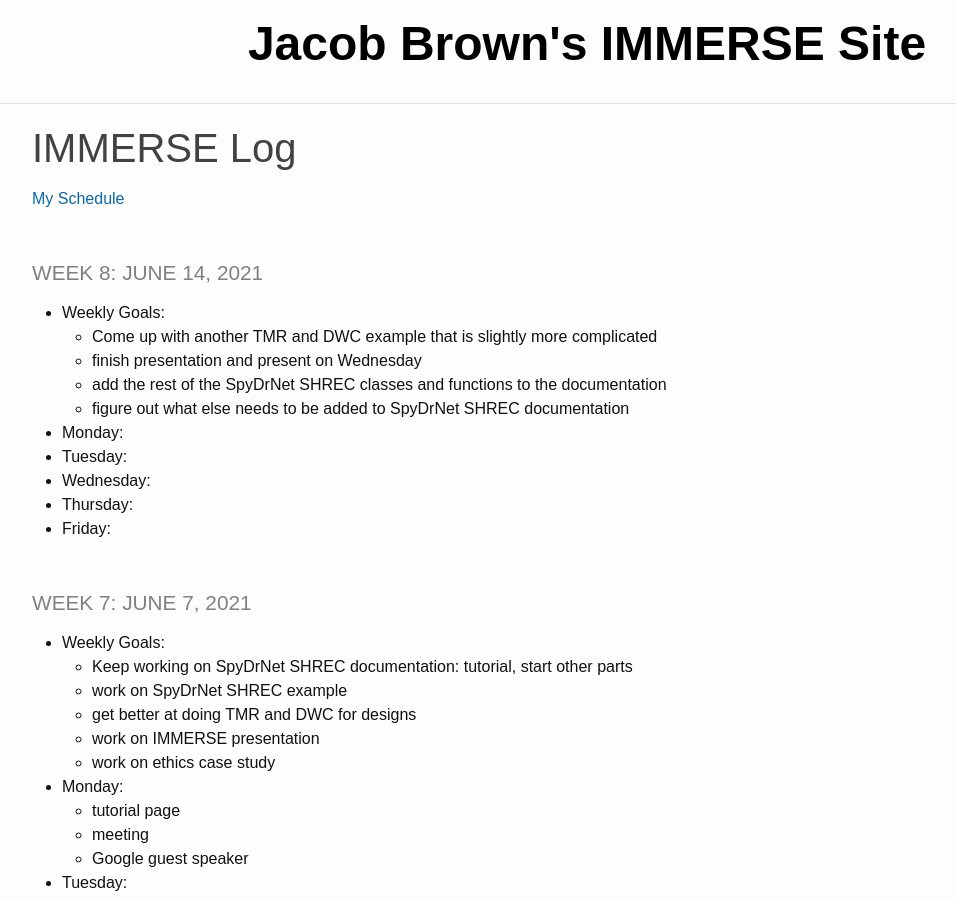
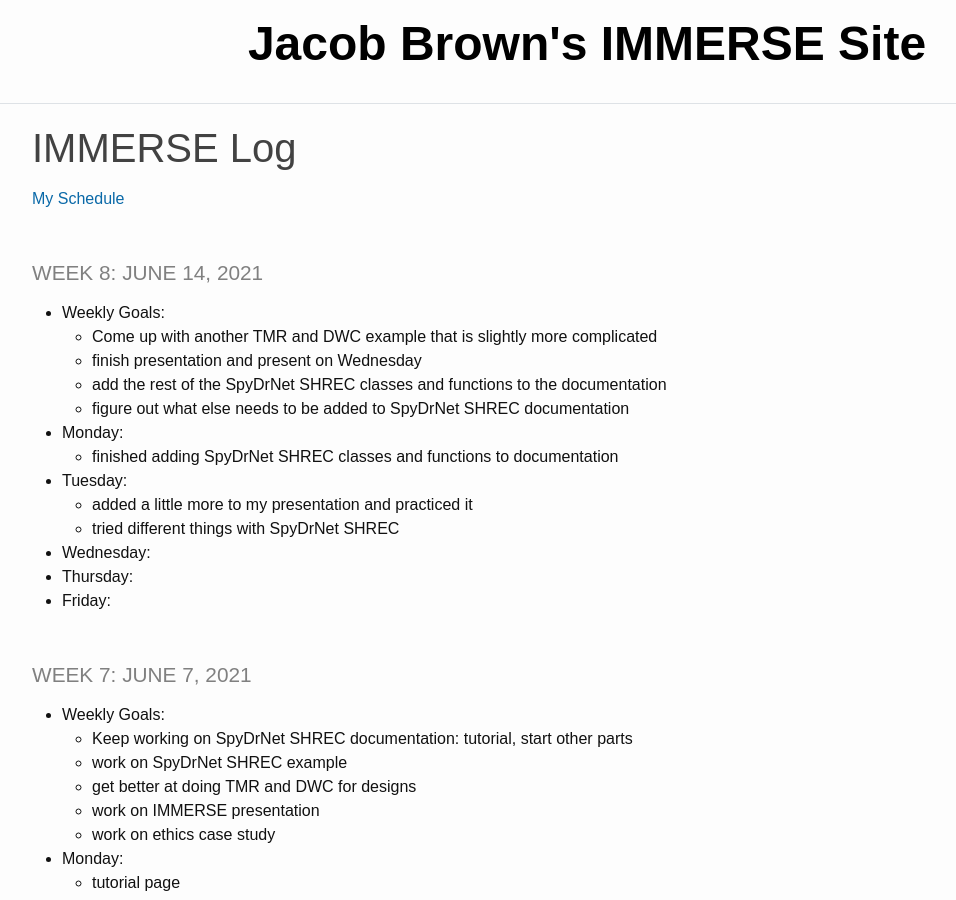
Before and after one commit to jacobdbrown4/jacob_brown, a Jekyll site: the page built from _pages/log.md, in a window 1280 px wide and 900 px high. Shown: the whole window, without its empty margins (53-1009 px from the left). Built offline with Jekyll 4.4.1, drawn with Linux system fonts in a browser that asks for light colours.

Commit message:
updated log

```diff
--- a/_pages/log.md
+++ b/_pages/log.md
@@ -11,7 +11,10 @@ title: IMMERSE Log
   * add the rest of the SpyDrNet SHREC classes and functions to the documentation
   * figure out what else needs to be added to SpyDrNet SHREC documentation
 * **Monday**:
+  * finished adding SpyDrNet SHREC classes and functions to documentation
 * **Tuesday**:
+  * added a little more to my presentation and practiced it
+  * tried different things with SpyDrNet SHREC
 * **Wednesday**:
 * **Thursday**:
 * **Friday**:
```
